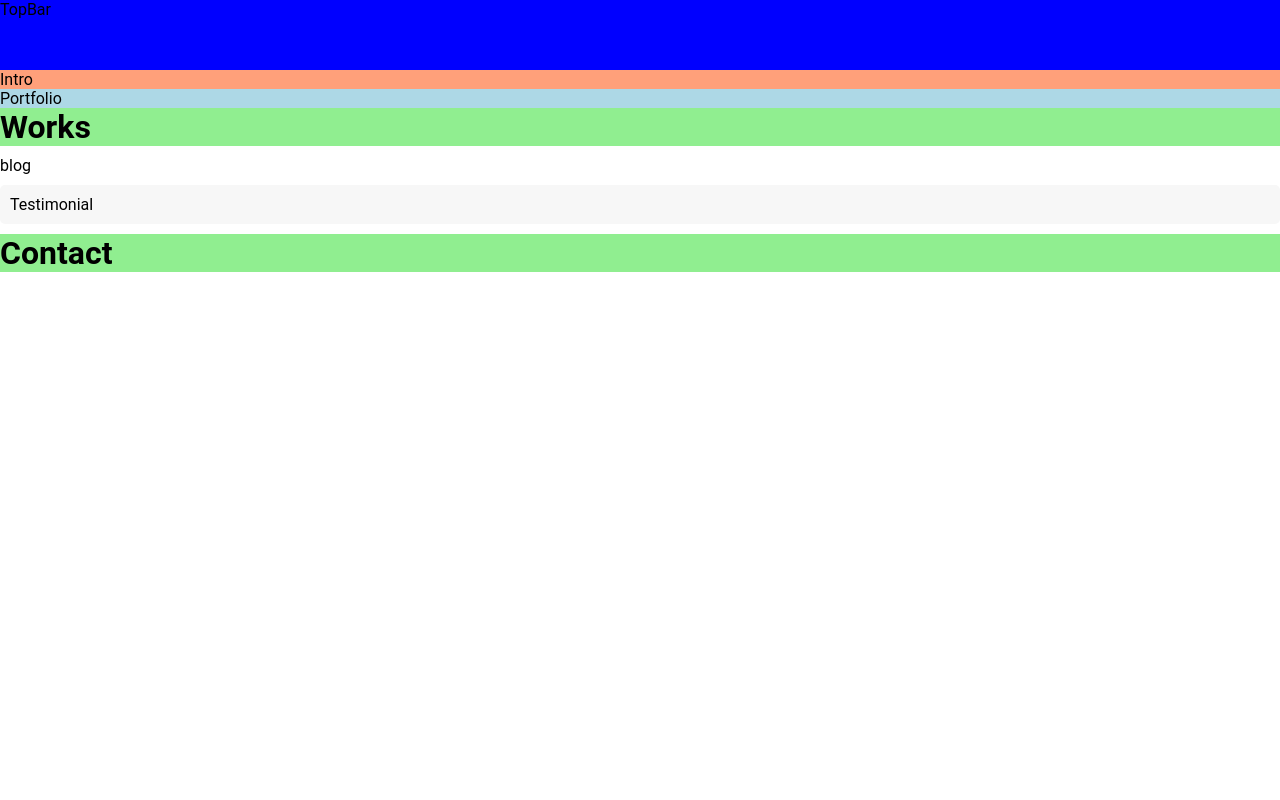
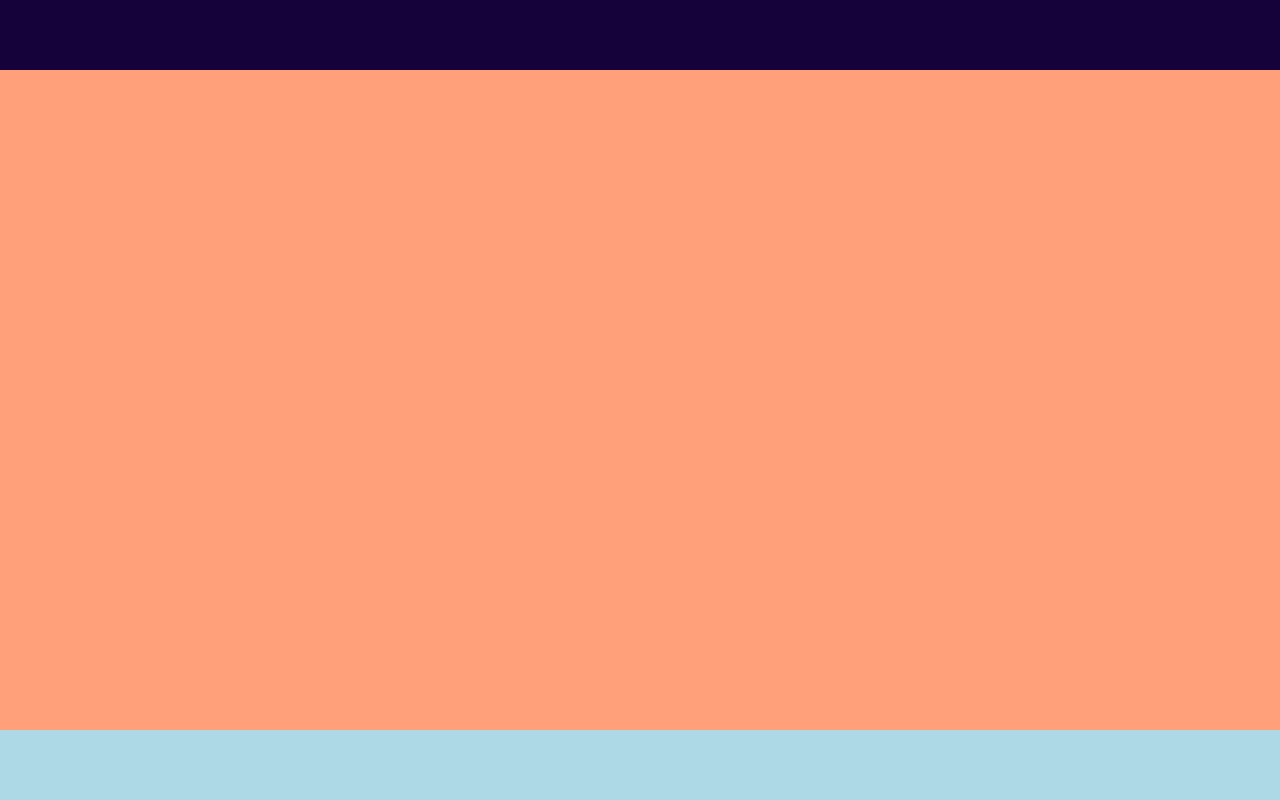
Before and after one commit to victordnb/victor, a React (Vite) app: page / in a window 1280 px wide. Shown: the top 800 px of the page. Built offline with nearby package versions, Linux system fonts and the light colour scheme.

Commit message:
React snap-scroll effect

```diff
--- a/src/App.jsx
+++ b/src/App.jsx
@@ -2,11 +2,11 @@ import React, { useState } from 'react'
 import Intro from './componentes/intro/Intro'
 import Topbar from './componentes/topbar/Topbar'
 import Portfolio from './componentes/portfolio/Portfolio'
-import Works from './componentes/works/Work'
+import Works from './componentes/works/Works'
 import Blog from './componentes/blog/Blog'
 import Testimonial from './componentes/testimonials/Testimonial'
 import Contact from './componentes/contact/Contact'
-
+import "./App.scss"
 
 function App() {
 
--- /dev/null
+++ b/src/App.scss
@@ -0,0 +1,16 @@
+.app{
+  height: 100vh;
+
+  .sections{
+    width: 100%;
+    height: calc(100% - 70px);
+    background-color: lightpink;
+    position: relative;
+    top: 70px;
+
+    > *{
+      width: 100vw;
+      height: calc(100% - 70px);
+    }
+  }
+}
--- a/src/componentes/blog/Blog.jsx
+++ b/src/componentes/blog/Blog.jsx
@@ -4,7 +4,7 @@ import "./blog.scss"
 export default function Blog() {
     return (
         <div className="blog">
-            blog
+
         </div>
     )
 }
--- a/src/componentes/contact/Contact.jsx
+++ b/src/componentes/contact/Contact.jsx
@@ -4,7 +4,7 @@ import "./contact.scss"
 export default function Contact() {
   return (
     <div className="contact">
-      <h1>Contact</h1>
+
     </div>
   )
 }
--- a/src/componentes/intro/Intro.jsx
+++ b/src/componentes/intro/Intro.jsx
@@ -4,7 +4,7 @@ import "./Intro.scss";
 export default function Intro() {
     return (
         <div className="intro">
-            Intro
+
         </div>
     )
 }
--- a/src/componentes/portfolio/Portfolio.jsx
+++ b/src/componentes/portfolio/Portfolio.jsx
@@ -4,7 +4,7 @@ import "./portfolio.scss";
 export default function Portfolio() {
     return (
         <div className="portfolio">
-            Portfolio
+
         </div>
     )
 }
--- a/src/componentes/testimonials/Testimonial.jsx
+++ b/src/componentes/testimonials/Testimonial.jsx
@@ -4,7 +4,7 @@ import "./testimonial.scss"
 export default function Testimonial() {
     return (
         <div className="testimonial">
-            Testimonial
+
         </div>
     )
 }
--- a/src/componentes/testimonials/testimonial.scss
+++ b/src/componentes/testimonials/testimonial.scss
@@ -1,7 +1,3 @@
 .testimonial{
-    margin-top: 10px;
-    margin-bottom: 10px;
-    padding: 10px;
-    border-radius: 5px;
-    background-color: #f7f7f7;
+    background-color: lightsalmon;
 }
--- a/src/componentes/topbar/Topbar.jsx
+++ b/src/componentes/topbar/Topbar.jsx
@@ -4,7 +4,7 @@ import "./topbar.scss"
 export default function topbar() {
     return (
         <div className="topbar">
-            TopBar
+
         </div>
     )
 }
--- a/src/componentes/topbar/topbar.scss
+++ b/src/componentes/topbar/topbar.scss
@@ -1,5 +1,9 @@
 .topbar{
     width: 100%;
     height: 70px;
-    background-color: blue;
+    background-color: #15023a;
+    position: fixed;
+    top: 0;
+    z-index: 2;
+    display: block;
 }
--- a/src/componentes/works/Work.jsx
+++ b/src/componentes/works/Works.jsx
@@ -4,7 +4,7 @@ import "./work.scss"
 export default function Works(){
     return (
         <div className="works">
-            <h1>Works</h1>
+
         </div>
         )
 }
```
Also changed, not shown: src/App.css (deleted, +0 -42 lines).
